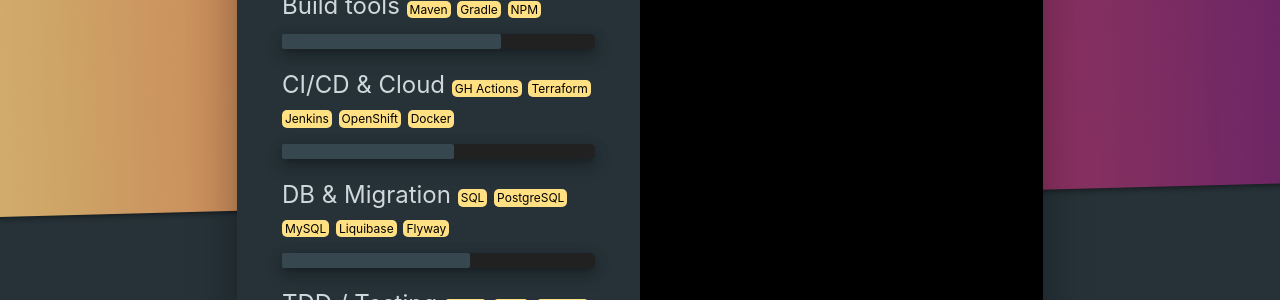
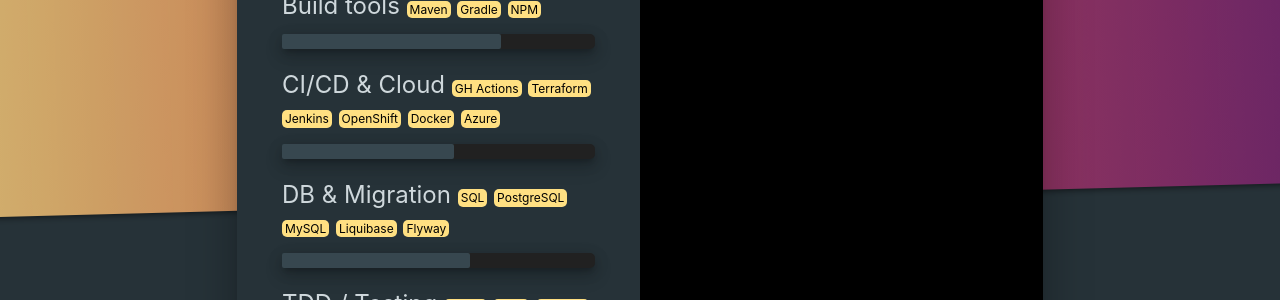
Before and after one commit to nielsdelestinne/niedel.be, a Jekyll site: the page built from cv.markdown, in a window 1280 px wide and 900 px high, scrolled down 6689 px. Shown: the part 149-449 px from the top of the window. Built offline with Jekyll 4.4.1, drawn with Linux system fonts in a browser that asks for light colours.

Commit message:
Added Azure to Cloud section

```diff
--- a/_layouts/cv.html
+++ b/_layouts/cv.html
@@ -415,7 +415,7 @@
                         <h5>
                             CI/CD & Cloud <span class="badge">GH Actions</span> <span class="badge">Terraform</span>
                             <span class="badge">Jenkins</span> <span class="badge">OpenShift</span> <span
-                                class="badge">Docker</span>
+                                class="badge">Docker</span> <span class="badge">Azure</span>
                         </h5>
                         <progress max="100" value="55"></progress>
                     </div>
```
